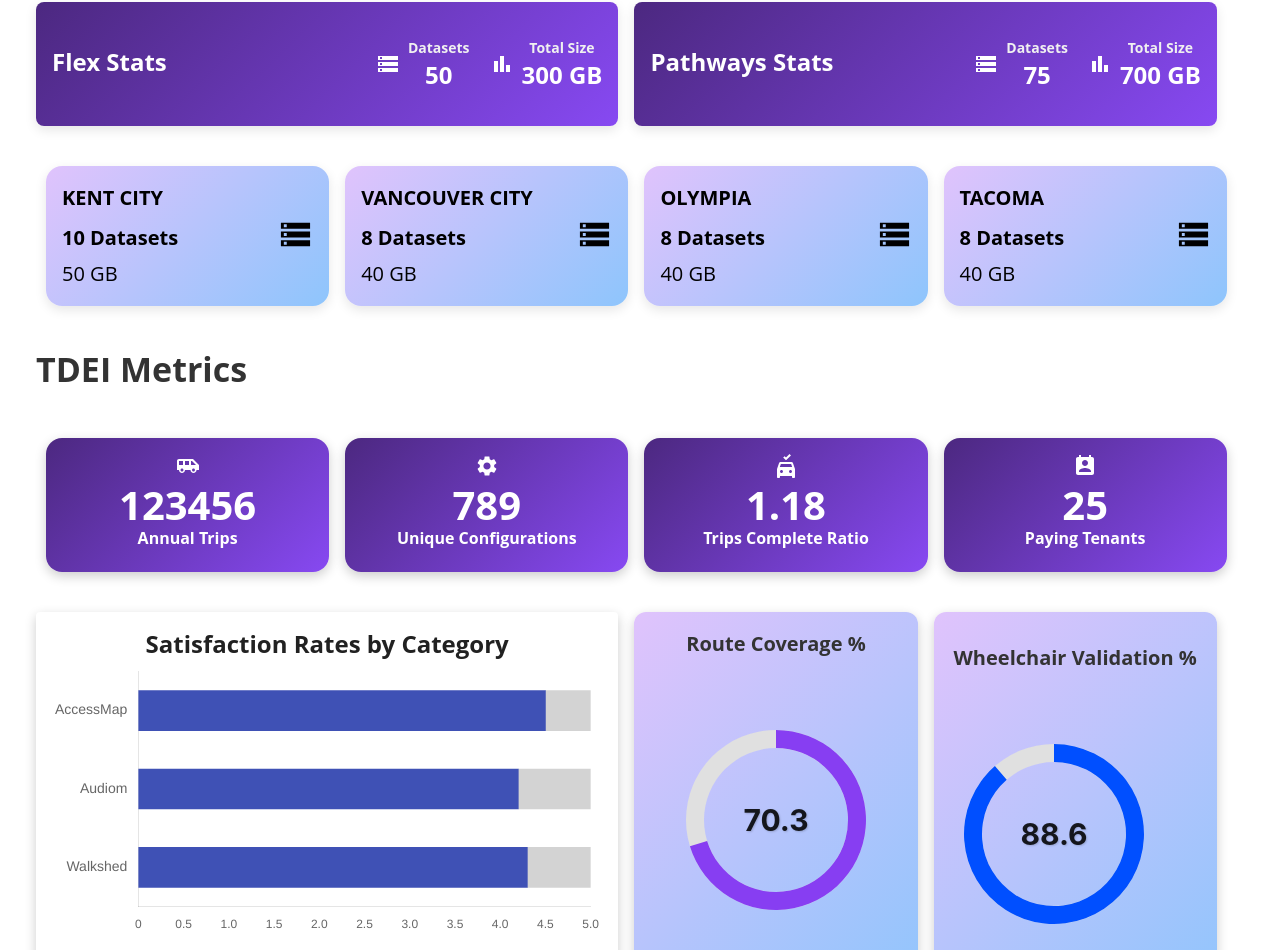
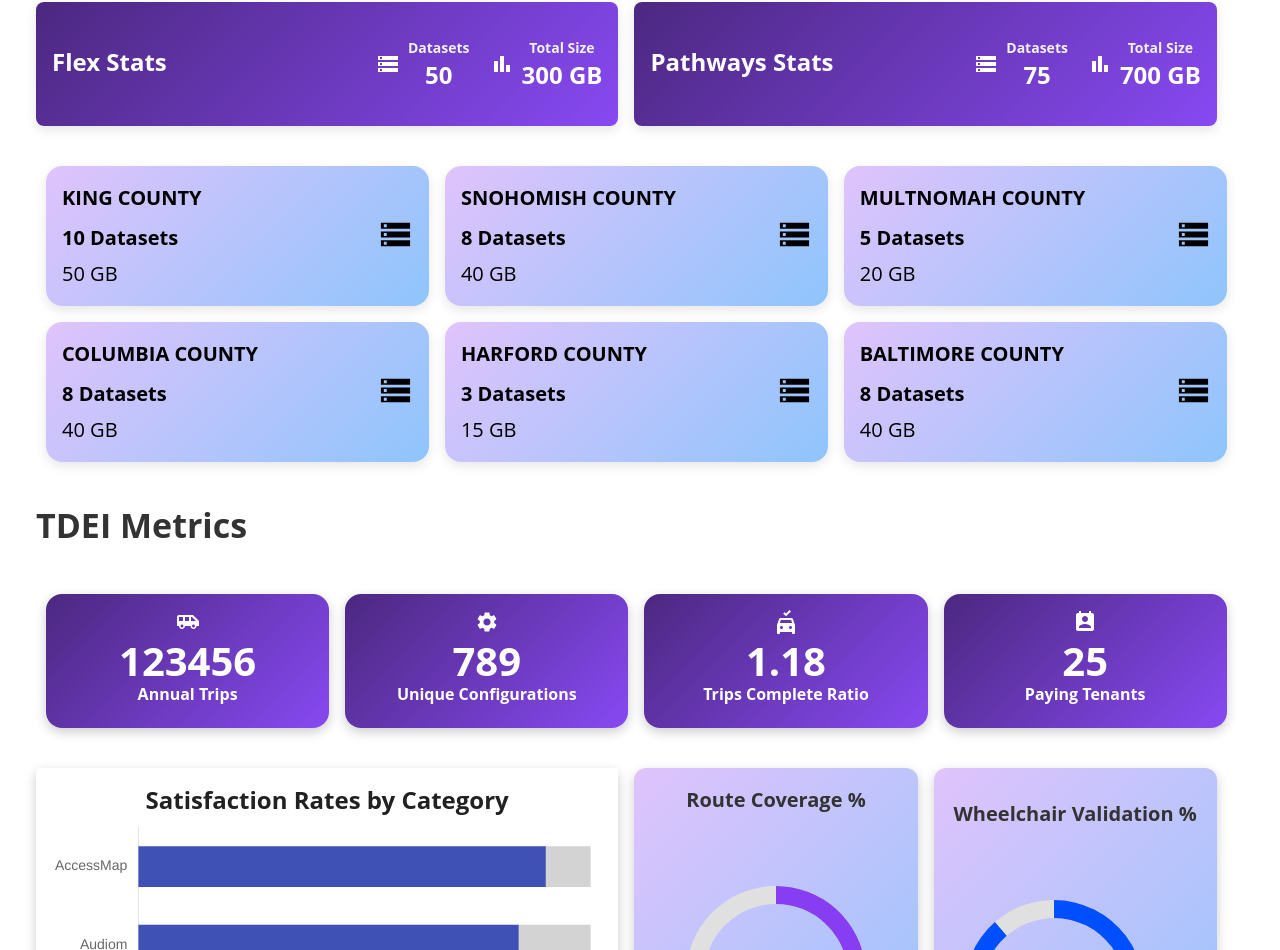
Before and after one commit to TaskarCenterAtUW/TDEI-Performance-Dashboard, a React (Create React App) app in the folder tdei-dashboard/: page / in a window 1280 px wide. Shown: the part 1258-2208 px from the top of the page. Built offline with nearby package versions, Linux system fonts and the light colour scheme.

Commit message:
Added example counties, adjusted space for region cards

```diff
--- a/tdei-dashboard/src/pages/DataMetrics/RegionCards.js
+++ b/tdei-dashboard/src/pages/DataMetrics/RegionCards.js
@@ -16,7 +16,7 @@ const RegionCards = ({ specificRegionMetrics }) => {
                         xs={12}
                         sm={6}
                         md={4}
-                        lg={3}
+                        lg={4}
                         key={cityName}
                     >
                         <CustomGradientCard
--- a/tdei-dashboard/src/tdeiCoreResponse.json
+++ b/tdei-dashboard/src/tdeiCoreResponse.json
@@ -64,19 +64,27 @@
             }
         },
         "specificRegionMetrics": {
-            "kent_city": {
+            "king_county": {
                 "totalDatasets": 10,
                 "totalSizeGB": 50
             },
-            "vancouver_city": {
+            "snohomish_county": {
                 "totalDatasets": 8,
                 "totalSizeGB": 40
             },
-            "Olympia": {
+            "Multnomah_county": {
+                "totalDatasets": 5,
+                "totalSizeGB": 20
+            },
+            "Columbia_county": {
                 "totalDatasets": 8,
                 "totalSizeGB": 40
             },
-            "Tacoma": {
+            "Harford_county": {
+                "totalDatasets": 3,
+                "totalSizeGB": 15
+            },
+            "Baltimore_county": {
                 "totalDatasets": 8,
                 "totalSizeGB": 40
             }
```
